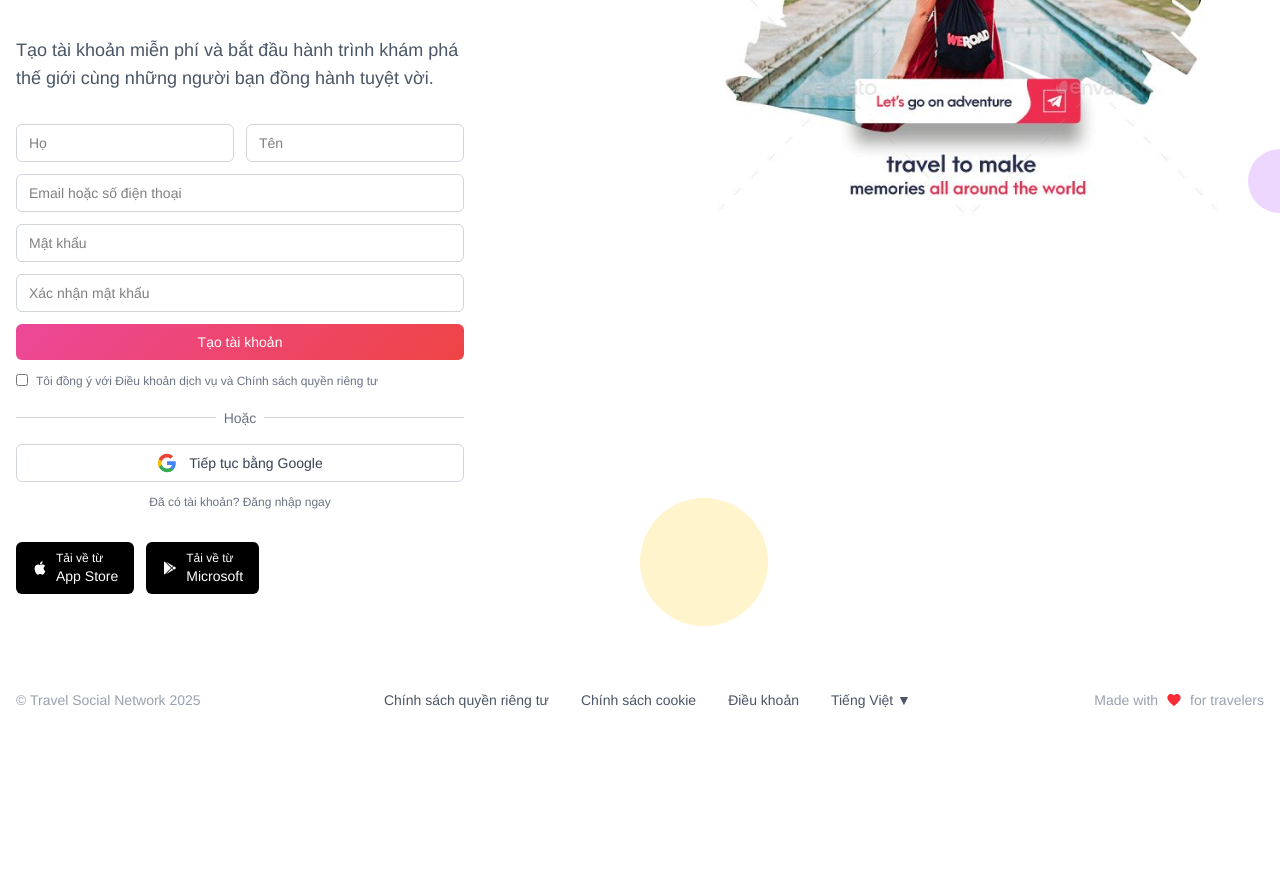
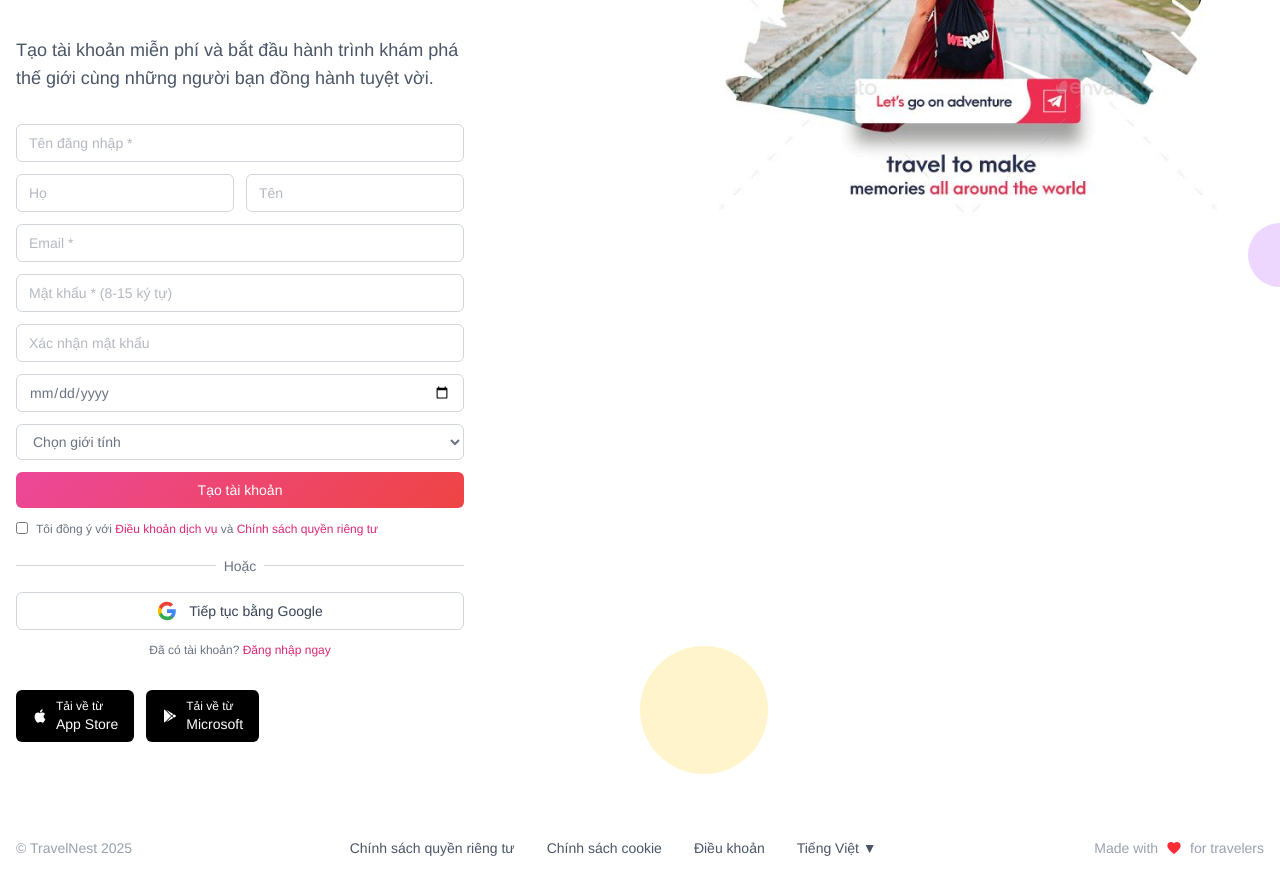
Before and after one commit to viet003/travel_social_network_client_v2, a React (Vite) app: page /signup in a window 1280 px wide. Shown: the part 440-1330 px from the top of the page. Before the commit the page ends 1182 px from the top, so only its background shows below. Built offline with nearby package versions, Linux system fonts and the light colour scheme.

Commit message:
fix: layout

```diff
--- a/src/components/auth/SignUpForm.tsx
+++ b/src/components/auth/SignUpForm.tsx
@@ -1,11 +1,15 @@
 import { useState } from 'react';
+import { Link } from 'react-router-dom';
 
 const SignUpForm = () => {
+  const [userName, setUserName] = useState('');
   const [firstName, setFirstName] = useState('');
   const [lastName, setLastName] = useState('');
   const [email, setEmail] = useState('');
   const [password, setPassword] = useState('');
   const [confirmPassword, setConfirmPassword] = useState('');
+  const [dateOfBirth, setDateOfBirth] = useState('');
+  const [gender, setGender] = useState('');
   const [agreeToTerms, setAgreeToTerms] = useState(false);
 
   return (
@@ -23,46 +27,95 @@ const SignUpForm = () => {
 
       {/* Sign Up Form */}
       <div className="space-y-3 w-full max-w-md">
+        {/* Username - Required */}
+        <input
+          type="text"
+          placeholder="Tên đăng nhập *"
+          value={userName}
+          onChange={(e) => setUserName(e.target.value)}
+          required
+          className="w-full px-3 py-2 text-sm text-gray-500 border border-gray-300 rounded-md focus:outline-none focus:border-gray-500"
+        />
+
+        {/* First Name & Last Name */}
         <div className="grid grid-cols-2 gap-3">
           <input
             type="text"
             placeholder="Họ"
             value={firstName}
             onChange={(e) => setFirstName(e.target.value)}
-            className="w-full px-3 py-2 text-sm border border-gray-300 rounded-md focus:outline-none focus:border-gray-500"
+            maxLength={50}
+            className="w-full px-3 py-2 text-sm text-gray-500 border border-gray-300 rounded-md focus:outline-none focus:border-gray-500"
           />
           <input
             type="text"
             placeholder="Tên"
             value={lastName}
             onChange={(e) => setLastName(e.target.value)}
-            className="w-full px-3 py-2 text-sm border border-gray-300 rounded-md focus:outline-none focus:border-gray-500"
+            maxLength={50}
+            className="w-full px-3 py-2 text-sm text-gray-500 border border-gray-300 rounded-md focus:outline-none focus:border-gray-500"
           />
         </div>
 
+        {/* Email - Required */}
         <input
           type="email"
-          placeholder="Email hoặc số điện thoại"
+          placeholder="Email *"
           value={email}
           onChange={(e) => setEmail(e.target.value)}
-          className="w-full px-3 py-2 text-sm border border-gray-300 rounded-md focus:outline-none focus:border-gray-500"
+          required
+          className="w-full px-3 py-2 text-sm text-gray-500 border border-gray-300 rounded-md focus:outline-none focus:border-gray-500"
         />
 
-        <input
-          type="password"
-          placeholder="Mật khẩu"
-          value={password}
-          onChange={(e) => setPassword(e.target.value)}
-          className="w-full px-3 py-2 text-sm border border-gray-300 rounded-md focus:outline-none focus:border-gray-500"
-        />
+        {/* Password - Required with validation */}
+        <div className="space-y-1">
+          <input
+            type="password"
+            placeholder="Mật khẩu * (8-15 ký tự)"
+            value={password}
+            onChange={(e) => setPassword(e.target.value)}
+            required
+            minLength={8}
+            maxLength={15}
+            className="w-full px-3 py-2 text-sm text-gray-500 border border-gray-300 rounded-md focus:outline-none focus:border-gray-500"
+          />
+          {password && (password.length < 8 || password.length > 15) && (
+            <p className="text-xs text-red-500">Mật khẩu phải có từ 8-15 ký tự</p>
+          )}
+        </div>
 
+        {/* Confirm Password */}
         <input
           type="password"
           placeholder="Xác nhận mật khẩu"
           value={confirmPassword}
           onChange={(e) => setConfirmPassword(e.target.value)}
-          className="w-full px-3 py-2 text-sm border border-gray-300 rounded-md focus:outline-none focus:border-gray-500"
+          className="w-full px-3 py-2 text-sm text-gray-500 border border-gray-300 rounded-md focus:outline-none focus:border-gray-500"
         />
+        {confirmPassword && password !== confirmPassword && (
+          <p className="text-xs text-red-500">Mật khẩu xác nhận không khớp</p>
+        )}
+
+        {/* Date of Birth */}
+        <input
+          type="date"
+          placeholder="Ngày sinh"
+          value={dateOfBirth}
+          onChange={(e) => setDateOfBirth(e.target.value)}
+          className="w-full px-3 py-2 text-sm text-gray-500 border border-gray-300 rounded-md focus:outline-none focus:border-gray-500"
+        />
+
+        {/* Gender */}
+        <select
+          value={gender}
+          onChange={(e) => setGender(e.target.value)}
+          className="w-full px-3 py-2 text-sm text-gray-500 border border-gray-300 rounded-md focus:outline-none focus:border-gray-500"
+        >
+          <option value="">Chọn giới tính</option>
+          <option value="male">Nam</option>
+          <option value="female">Nữ</option>
+          <option value="other">Khác</option>
+        </select>
 
         <button className="bg-travel-gradient text-white px-6 py-2 text-sm rounded-md font-medium hover:bg-travel-gradient-dark hover:scale-105 hover:shadow-lg transition-all duration-300 w-full cursor-pointer transform">
           Tạo tài khoản
@@ -74,15 +127,15 @@ const SignUpForm = () => {
             id="agreeToTerms"
             checked={agreeToTerms}
             onChange={(e) => setAgreeToTerms(e.target.checked)}
-            className="w-3 h-3 text-travel-primary-600 border-gray-300 rounded focus:ring-travel-primary-500 mt-0.5"
+            className="w-3 h-3 accent-travel-primary-600 border-gray-300 rounded focus:ring-travel-primary-500 mt-0.5"
           />
           <label htmlFor="agreeToTerms" className="text-xs text-gray-500 leading-relaxed">
             Tôi đồng ý với{' '}
-            <a href="#" className="text-travel-primary-600 hover:underline cursor-pointer">
+            <a href="#" className="text-[var(--travel-primary-600)] font-medium cursor-pointer transition-all duration-200 hover:underline decoration-2 decoration-[var(--travel-primary-600)] hover:underline-offset-4">
               Điều khoản dịch vụ
             </a>{' '}
             và{' '}
-            <a href="#" className="text-travel-primary-600 hover:underline cursor-pointer">
+            <a href="#" className="text-[var(--travel-primary-600)] font-medium cursor-pointer transition-all duration-200 hover:underline decoration-2 decoration-[var(--travel-primary-600)] hover:underline-offset-4">
               Chính sách quyền riêng tư
             </a>
           </label>
@@ -112,9 +165,9 @@ const SignUpForm = () => {
         <div className="text-center">
           <p className="text-xs text-gray-500">
             Đã có tài khoản?{' '}
-            <a href="/" className="text-travel-primary-600 hover:underline cursor-pointer">
+            <Link to="/" className="text-[var(--travel-primary-600)] font-medium cursor-pointer transition-all duration-200 hover:underline decoration-2 decoration-[var(--travel-primary-600)] hover:underline-offset-4">
               Đăng nhập ngay
-            </a>
+            </Link>
           </p>
         </div>
       </div>
--- a/src/components/common/index.ts
+++ b/src/components/common/index.ts
@@ -1,2 +1,3 @@
 export { default as LoadingSpinner } from './LoadingSpinner';
 export { default as ProtectedRoute } from './ProtectedRoute';
+export { default as PageTransition } from './PageTransition';
--- a/src/pages/public/LandingPage.tsx
+++ b/src/pages/public/LandingPage.tsx
@@ -1,5 +1,13 @@
 import { useState, useEffect } from 'react';
 import { Outlet } from 'react-router-dom';
+import {
+  Zap,
+  Shield,
+  Monitor,
+  Code,
+  HelpCircle,
+  ChevronRight
+} from 'lucide-react';
 import background from '../../assets/images/background.png';
 
 const LandingPage = () => {
@@ -55,11 +63,24 @@ const LandingPage = () => {
             {/* <span className="text-xl font-bold text-gray-900">Social Network</span> */}
           </div>
           <div className="hidden md:flex items-center space-x-8 text-base text-gray-700">
-            <a href="#" className="hover:text-travel-primary-600 hover:underline hover:decoration-travel-primary-600 hover:underline-offset-4 font-medium cursor-pointer transition-all duration-200">Tính năng ▼</a>
-            <a href="#" className="hover:text-travel-primary-600 hover:underline hover:decoration-travel-primary-600 hover:underline-offset-4 font-medium cursor-pointer transition-all duration-200">Quyền riêng tư và an toàn</a>
-            <a href="#" className="hover:text-travel-primary-600 hover:underline hover:decoration-travel-primary-600 hover:underline-offset-4 font-medium cursor-pointer transition-all duration-200">Ứng dụng dành cho máy tính</a>
-            <a href="#" className="hover:text-travel-primary-600 hover:underline hover:decoration-travel-primary-600 hover:underline-offset-4 font-medium cursor-pointer transition-all duration-200">Dành cho nhà phát triển</a>
-            <a href="#" className="hover:text-travel-primary-600 hover:underline hover:decoration-travel-primary-600 hover:underline-offset-4 font-medium cursor-pointer transition-all duration-200">Trung tâm trợ giúp</a>
+            {[
+              "Tính năng ▼",
+              "Quyền riêng tư và an toàn",
+              "Ứng dụng dành cho máy tính",
+              "Dành cho nhà phát triển",
+              "Trung tâm trợ giúp",
+            ].map((text, i) => (
+              <a
+                key={i}
+                href="#"
+                className="font-medium cursor-pointer transition-all duration-200
+                 hover:underline decoration-2
+                 decoration-[var(--travel-primary-600)]
+                 hover:underline-offset-4"
+              >
+                {text}
+              </a>
+            ))}
           </div>
           {/* Mobile menu button */}
           <button
@@ -82,19 +103,23 @@ const LandingPage = () => {
         ></div>
 
         {/* Side Menu */}
-        <div className={`absolute left-0 top-0 h-full w-80 bg-white shadow-2xl transform transition-transform duration-300 ease-in-out ${isMobileMenuOpen ? 'translate-x-0' : '-translate-x-full'}`}>
-          <div className="flex items-center justify-between p-4 border-b border-gray-200">
+        <div className={`absolute left-0 top-0 h-full w-80 bg-white shadow-2xl transform transition-transform duration-300 ease-in-out flex flex-col ${isMobileMenuOpen ? 'translate-x-0' : '-translate-x-full'}`}>
+          {/* Header */}
+          <div className="flex items-center justify-between p-6 border-b border-gray-100 bg-gradient-to-r from-travel-primary-50 to-travel-secondary-50">
             <div className="flex items-center space-x-3">
-              <div className="w-10 h-10 bg-travel-gradient rounded-full flex items-center justify-center">
-                <svg className="w-5 h-5 text-white" fill="currentColor" viewBox="0 0 24 24">
+              <div className="w-12 h-12 bg-travel-gradient rounded-full flex items-center justify-center shadow-lg">
+                <svg className="w-6 h-6 text-white" fill="currentColor" viewBox="0 0 24 24">
                   <path d="M12 2l3.09 6.26L22 9.27l-5 4.87 1.18 6.88L12 17.77l-6.18 3.25L7 14.14 2 9.27l6.91-1.01L12 2z" />
                 </svg>
               </div>
-              {/* <span className="text-lg font-bold text-gray-900">Social Network</span> */}
+              <div>
+                <h2 className="text-lg font-bold text-gray-900">TravelNest</h2>
+                <p className="text-xs text-gray-500">Kết nối du lịch</p>
+              </div>
             </div>
             <button
               onClick={() => setIsMobileMenuOpen(false)}
-              className="p-2 text-gray-500 hover:text-travel-primary-600 cursor-pointer transition-colors duration-200"
+              className="p-2 text-gray-400 hover:text-travel-primary-600 hover:bg-travel-primary-50 rounded-full cursor-pointer transition-all duration-200"
             >
               <svg className="w-6 h-6" fill="none" stroke="currentColor" viewBox="0 0 24 24">
                 <path strokeLinecap="round" strokeLinejoin="round" strokeWidth={2} d="M6 18L18 6M6 6l12 12" />
@@ -102,12 +127,63 @@ const LandingPage = () => {
             </button>
           </div>
 
-          <div className="px-4 py-6 space-y-2">
-            <a href="#" className="block text-gray-700 hover:text-travel-primary-600 hover:underline hover:decoration-travel-primary-600 hover:underline-offset-2 font-medium py-3 px-3 rounded-lg hover:bg-travel-primary-50 cursor-pointer transition-all duration-200">Tính năng</a>
-            <a href="#" className="block text-gray-700 hover:text-travel-primary-600 hover:underline hover:decoration-travel-primary-600 hover:underline-offset-2 font-medium py-3 px-3 rounded-lg hover:bg-travel-primary-50 cursor-pointer transition-all duration-200">Quyền riêng tư và an toàn</a>
-            <a href="#" className="block text-gray-700 hover:text-travel-primary-600 hover:underline hover:decoration-travel-primary-600 hover:underline-offset-2 font-medium py-3 px-3 rounded-lg hover:bg-travel-primary-50 cursor-pointer transition-all duration-200">Ứng dụng dành cho máy tính</a>
-            <a href="#" className="block text-gray-700 hover:text-travel-primary-600 hover:underline hover:decoration-travel-primary-600 hover:underline-offset-2 font-medium py-3 px-3 rounded-lg hover:bg-travel-primary-50 cursor-pointer transition-all duration-200">Dành cho nhà phát triển</a>
-            <a href="#" className="block text-gray-700 hover:text-travel-primary-600 hover:underline hover:decoration-travel-primary-600 hover:underline-offset-2 font-medium py-3 px-3 rounded-lg hover:bg-travel-primary-50 cursor-pointer transition-all duration-200">Trung tâm trợ giúp</a>
+          {/* Navigation Menu */}
+          <div className="px-6 py-6 flex-1">
+            <h3 className="text-sm font-semibold text-gray-500 uppercase tracking-wider mb-4">Menu</h3>
+            <div className="space-y-1">
+              {[
+                { text: "Tính năng", icon: Zap, hasSubmenu: true },
+                { text: "Quyền riêng tư và an toàn", icon: Shield },
+                { text: "Ứng dụng dành cho máy tính", icon: Monitor },
+                { text: "Dành cho nhà phát triển", icon: Code },
+                { text: "Trung tâm trợ giúp", icon: HelpCircle },
+              ].map((item, i) => {
+                const IconComponent = item.icon;
+                return (
+                  <a
+                    key={i}
+                    href="#"
+                    className="flex items-center space-x-3 px-4 py-3 text-gray-700 hover:text-travel-primary-600 hover:bg-travel-primary-50 rounded-lg cursor-pointer transition-all duration-200 group"
+                  >
+                    <IconComponent className="w-5 h-5 text-gray-600 group-hover:text-travel-primary-600 transition-colors duration-200" />
+                    <span className="flex-1 font-medium cursor-pointer transition-all duration-200
+                    hover:underline decoration-2
+                    decoration-[var(--travel-primary-600)]
+                    hover:underline-offset-4">{item.text}</span>
+                    {item.hasSubmenu && (
+                      <ChevronRight className="w-4 h-4 text-gray-400 group-hover:text-travel-primary-600 transition-colors duration-200" />
+                    )}
+                  </a>
+                );
+              })}
+            </div>
+          </div>
+
+          {/* Footer Info */}
+          <div className="px-6 py-4 border-t border-gray-100 mt-auto">
+            <div className="text-center">
+              <p className="text-xs text-gray-400 mb-2">© TravelNest Network 2025</p>
+              <div className="flex justify-center space-x-4 text-xs">
+                {[
+                  "Chính sách",
+                  "Điều khoản",
+                  "Hỗ trợ",
+                ].map((text, i) => (
+                  <a
+                    key={i}
+                    href="#"
+                    className="font-medium
+                    text-gray-400
+                    cursor-pointer transition-all duration-200
+                    hover:underline decoration-2
+                    decoration-[var(--travel-primary-600)]
+                    hover:underline-offset-4"
+                  >
+                    {text}
+                  </a>
+                ))}
+              </div>
+            </div>
           </div>
         </div>
       </div>
@@ -142,12 +218,25 @@ const LandingPage = () => {
       <footer className="bg-white py-6 sm:py-8 mt-auto">
         <div className="max-w-7xl mx-auto px-2 sm:px-4">
           <div className="flex flex-col lg:flex-row justify-between items-center text-xs sm:text-sm text-gray-600 space-y-4 lg:space-y-0">
-            <div className="text-gray-400 order-3 lg:order-1">© Travel Social Network 2025</div>
+            <div className="text-gray-400 order-3 lg:order-1">© TravelNest 2025</div>
             <div className="flex flex-wrap justify-center gap-4 sm:gap-6 lg:gap-8 order-2">
-              <a href="#" className="hover:text-travel-primary-600 hover:underline hover:decoration-travel-primary-600 hover:underline-offset-4 cursor-pointer transition-all duration-200">Chính sách quyền riêng tư</a>
-              <a href="#" className="hover:text-travel-primary-600 hover:underline hover:decoration-travel-primary-600 hover:underline-offset-4 cursor-pointer transition-all duration-200">Chính sách cookie</a>
-              <a href="#" className="hover:text-travel-primary-600 hover:underline hover:decoration-travel-primary-600 hover:underline-offset-4 cursor-pointer transition-all duration-200">Điều khoản</a>
-              <a href="#" className="hover:text-travel-primary-600 hover:underline hover:decoration-travel-primary-600 hover:underline-offset-4 cursor-pointer transition-all duration-200">Tiếng Việt ▼</a>
+              {[
+                "Chính sách quyền riêng tư",
+                "Chính sách cookie",
+                "Điều khoản",
+                "Tiếng Việt ▼",
+              ].map((text, i) => (
+                <a
+                  key={i}
+                  href="#"
+                  className="font-medium cursor-pointer transition-all duration-200
+                  hover:underline decoration-2
+                  decoration-[var(--travel-primary-600)]
+                  hover:underline-offset-4"
+                >
+                  {text}
+                </a>
+              ))}
             </div>
             <div className="flex items-center space-x-2 text-gray-400 order-1 lg:order-3">
               <span>Made with</span>
```
Also changed, not shown: src/components/auth/ForgotPasswordForm.tsx (+5 -10 lines), src/components/auth/LoginForm.tsx (+9 -8 lines), src/components/common/PageTransition.tsx (added, +69 -0 lines), src/styles/travel-colors.css (+79 -0 lines).
